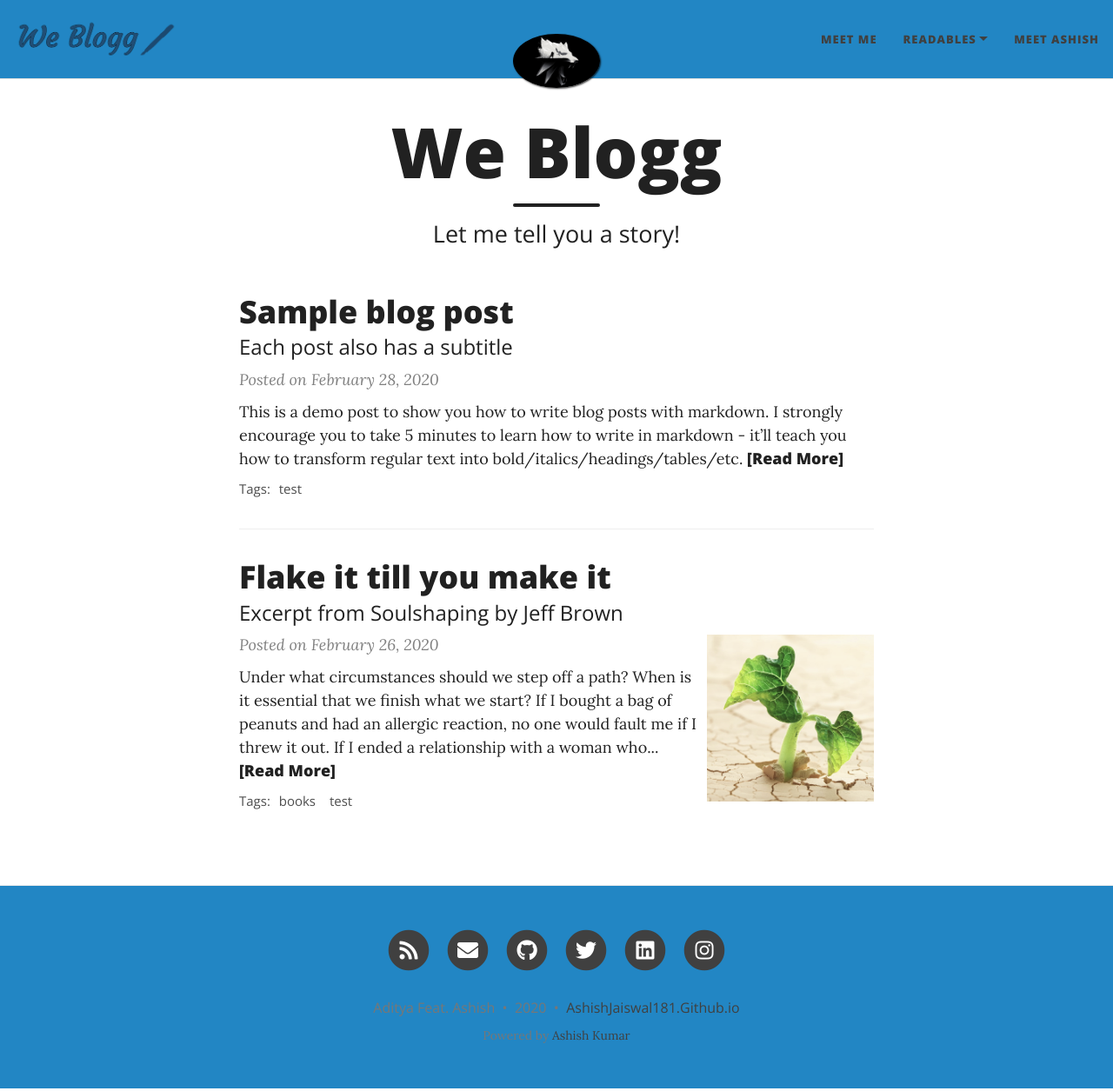
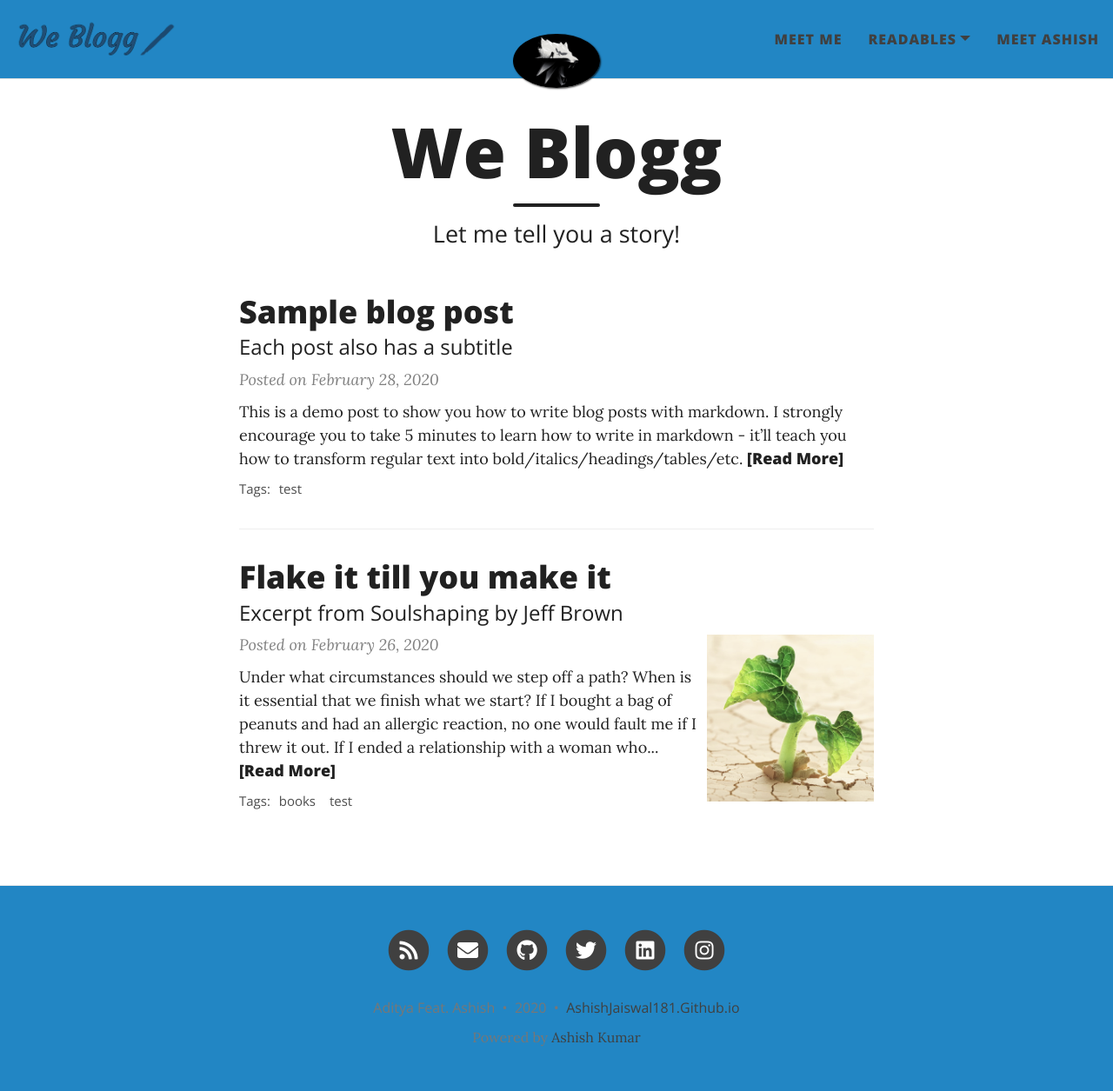
Before and after one commit to Ashishjaiswal181/WeBlogg, a Jekyll site: the page built from index.html, in a window 1280 px wide and 1255 px high. Shown: the whole window at 87% size. Built offline with Jekyll 4.4.1, drawn with Linux system fonts in a browser that asks for light colours; nearby versions of some CDN libraries; the list of posts is cut into pages by our own code.

Commit message:
css modifications

```diff
--- a/_config.yml
+++ b/_config.yml
@@ -32,7 +32,7 @@ round-avatar: true
 
 # If you want to have an image logo in the top-left corner instead of having the title of the website,
 # then specify the following parameter
-title-img: "/assets/img/weblogglogo.png"
+title-img: "/assets/img/weblogglogo.jpg"
 
 
 # --- Footer social media links --- #
--- a/assets/css/beautifuljekyll.css
+++ b/assets/css/beautifuljekyll.css
@@ -175,7 +175,7 @@ img {
 
 .navbar-custom .navbar-nav .nav-item {
   text-transform: uppercase;
-  font-size: 0.8125rem;
+  font-size: 1rem;
   letter-spacing: 0.0625rem;
 }
 
@@ -190,7 +190,7 @@ img {
 .navbar-custom .navbar-brand,
 .navbar-custom .navbar-nav .nav-link {
   font-weight: 800;
-  color: {{ site.navbar-text-col | default: "#404040" }};
+  color: {{ site.navbar-text-col | default: "#1c1c1c" }};
 }
 
 .navbar-toggler {
@@ -261,7 +261,7 @@ img {
   text-decoration: none !important;
   border-width: 0 1px 1px 1px;
   font-weight: normal;
-  color: {{ site.navbar-text-col | default: "#404040" }};
+  color: {{ site.navbar-text-col | default: "#1c1c1c" }};
 }
 
 @media (min-width: 1200px) {
@@ -371,7 +371,7 @@ footer {
   padding: 1.875rem 0;
   border-top: 1px #EAEAEA solid;
   margin-top: 3.125rem;
-  font-size: 0.875rem;
+  font-size: 1rem;
   background-color: {{ site.footer-col | default: "#EAEAEA" }};
   {% if site.footer-img %}
     background-image: url({{ site.footer-img | relative_url }});
@@ -380,11 +380,11 @@ footer {
 }
 
 footer p.text-muted {
-  color: {{ site.footer-text-col | default: "#777777" }} !important;
+  color: {{ site.footer-text-col | default: "#1c1c1c" }} !important;
 }
 
 footer a {
-  color: {{ site.footer-link-col | default: "#404040" }};
+  color: {{ site.footer-link-col | default: "#0085A1" }};
 }
 
 footer .list-inline {
```
Also changed, not shown: assets/img/weblogglogo.jpg (renamed from assets/img/weblogglogo.png).
